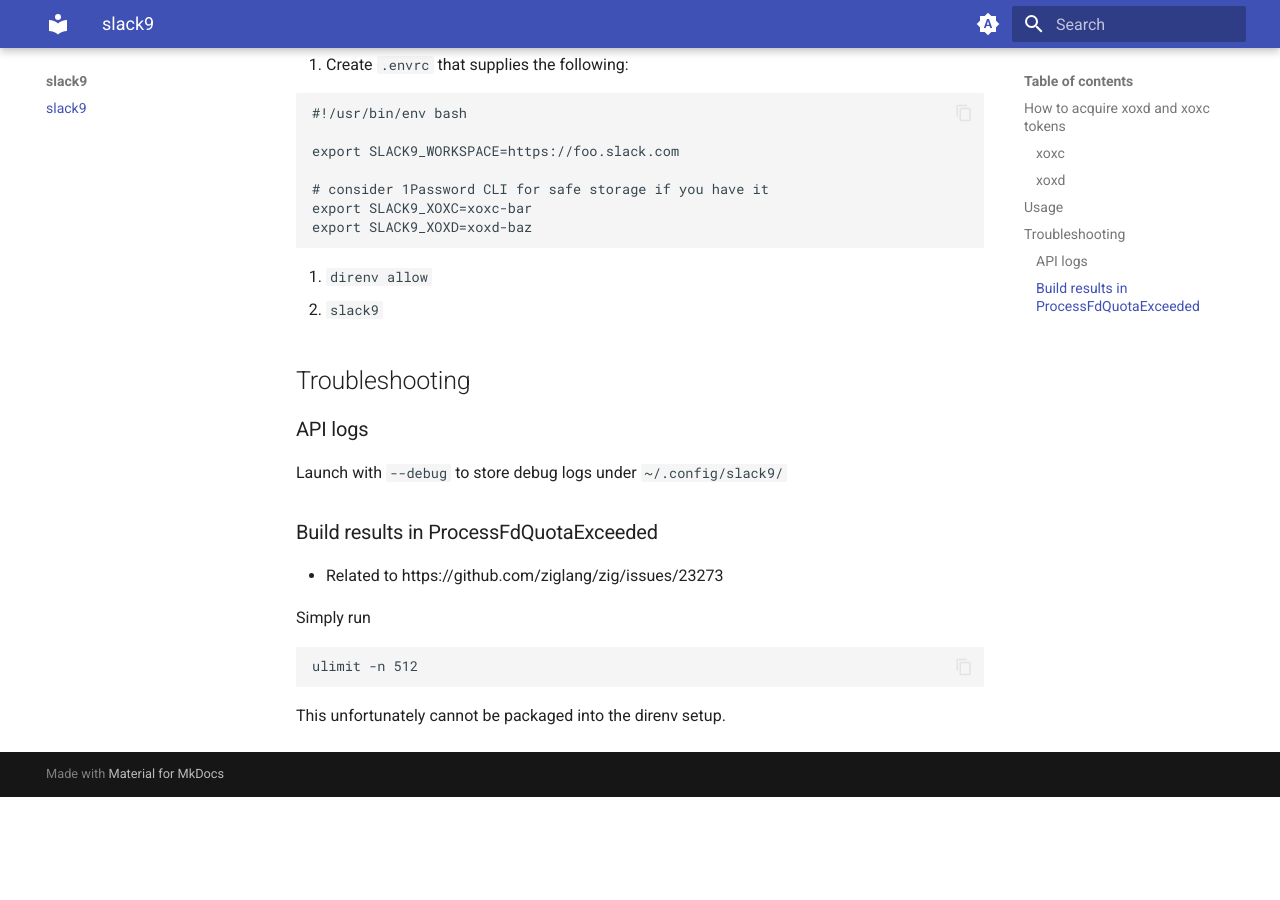
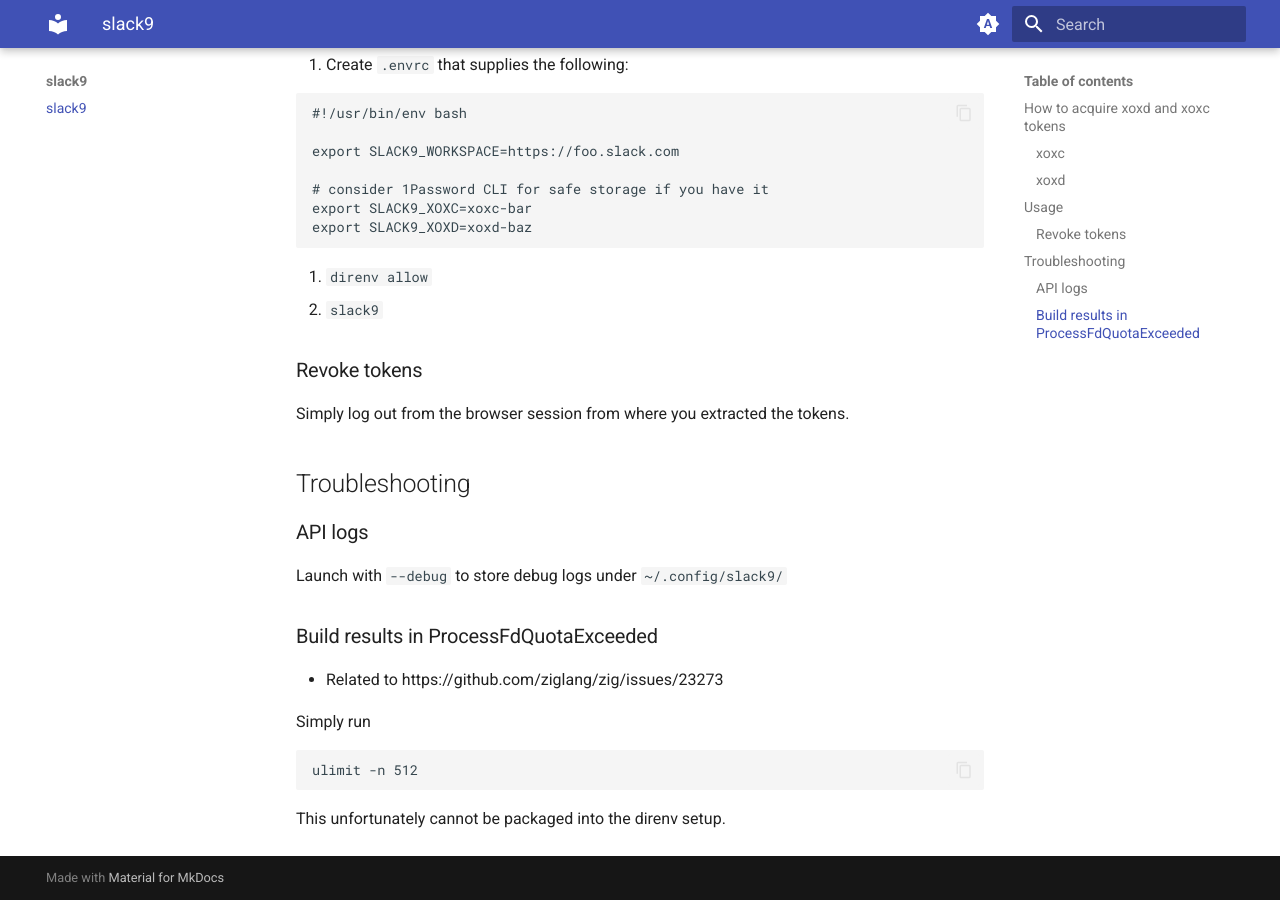
Before and after one commit to anttiharju/slack9, an MkDocs documentation site: the page built from docs/README.md, in a window 1280 px wide and 900 px high, scrolled down 749 px. Built offline with MkDocs 1.6.1 and Material for MkDocs 9.7.7, drawn with Linux system fonts in a browser that asks for light colours; before the commit the page ends 1546 px from its top, so only the background shows below that.

Commit message:
Explain how to revoke tokens

```diff
--- a/docs/README.md
+++ b/docs/README.md
@@ -43,6 +43,10 @@
 2. `direnv allow`
 3. `slack9`
 
+### Revoke tokens
+
+Simply log out from the browser session from where you extracted the tokens.
+
 ## Troubleshooting
 
 ### API logs
```
